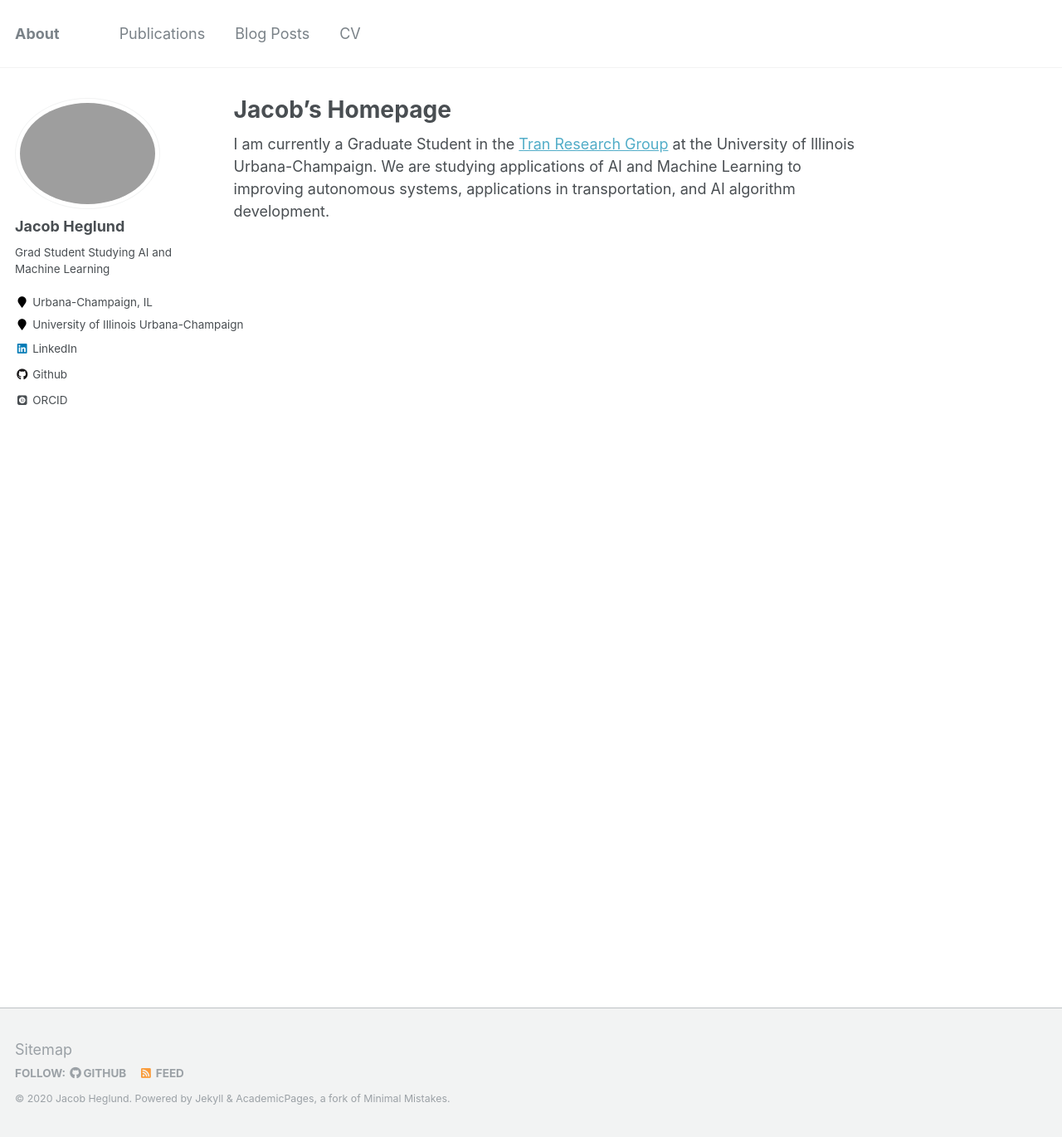
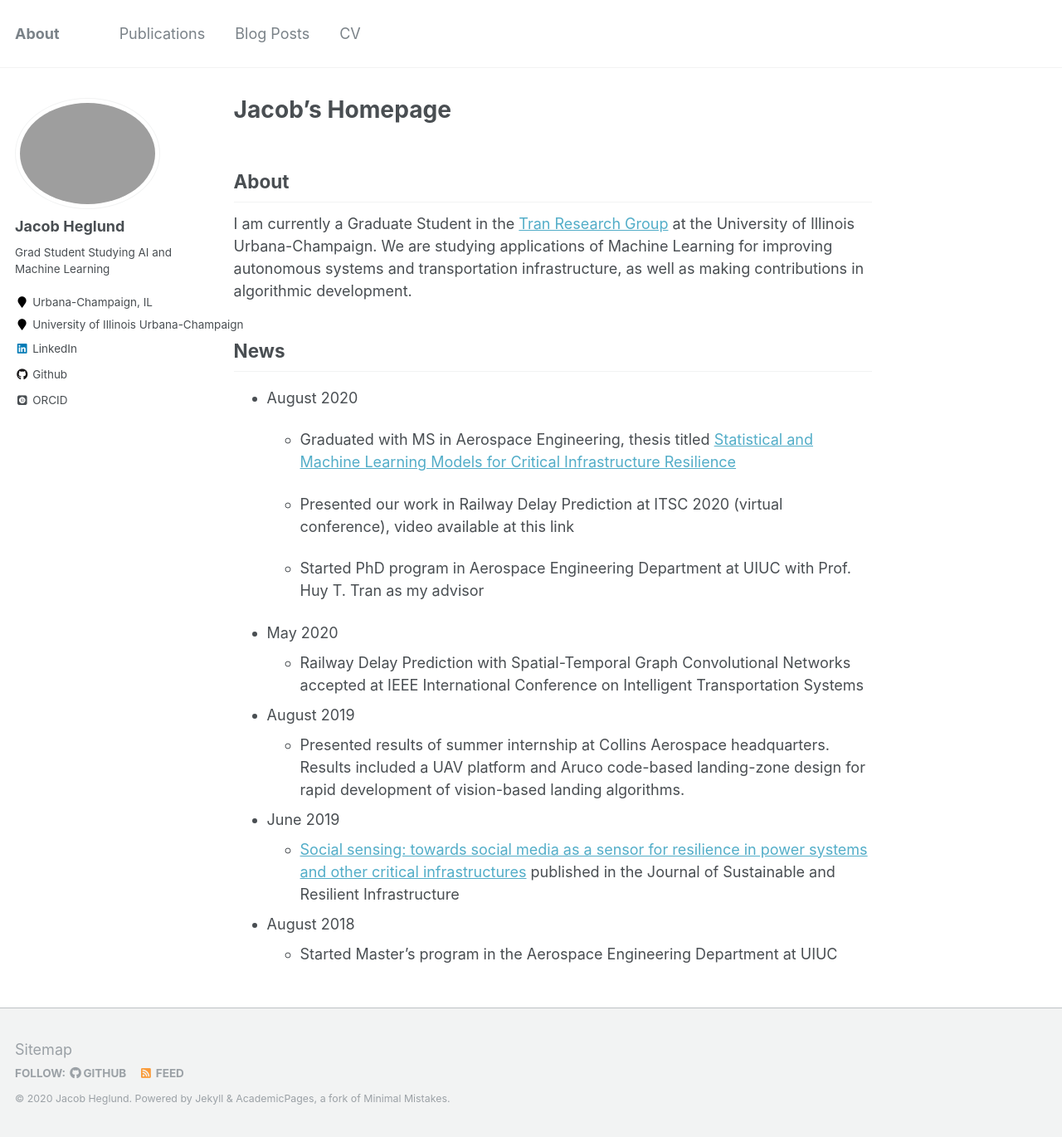
Before and after one commit to jacob-heglund/jacob-heglund.github.io, a Jekyll site: the page built from _pages/about.md, in a window 1280 px wide and 1370 px high. Shown: the whole window at 83% size. Built offline with Jekyll 4.4.1, drawn with Linux system fonts in a browser that asks for light colours; some web fonts are replaced.

Commit message:
updated homepage with news

```diff
--- a/_pages/about.md
+++ b/_pages/about.md
@@ -8,4 +8,28 @@ redirect_from:
   - /about.html
 ---
 
-I am currently a Graduate Student in the [Tran Research Group](https://sites.google.com/illinois.edu/tran-aerospace/home) at the University of Illinois Urbana-Champaign. We are studying applications of AI and Machine Learning to improving autonomous systems, applications in transportation, and AI algorithm development.
+## About
+
+I am currently a Graduate Student in the [Tran Research Group](https://sites.google.com/illinois.edu/tran-aerospace/home) at the University of Illinois Urbana-Champaign. We are studying applications of Machine Learning for improving autonomous systems and transportation infrastructure, as well as making contributions in algorithmic development.
+
+## News
+
+- August 2020
+
+  - Graduated with MS in Aerospace Engineering, thesis titled [Statistical and Machine Learning Models for Critical Infrastructure Resilience](https://drive.google.com/file/d/1EI80kCrjOpu8TTnGr3dl7R1hxecVxnt3/view?usp=sharing)
+
+  - Presented our work in Railway Delay Prediction at ITSC 2020 (virtual conference), video available at this link
+
+  - Started PhD program in Aerospace Engineering Department at UIUC with Prof. Huy T. Tran as my advisor
+
+- May 2020
+  - Railway Delay Prediction with Spatial-Temporal Graph Convolutional Networks accepted at IEEE International Conference on Intelligent Transportation Systems
+
+- August 2019
+  - Presented results of summer internship at Collins Aerospace headquarters. Results included a UAV platform and Aruco code-based landing-zone design for rapid development of vision-based landing algorithms.
+
+- June 2019
+  - [Social sensing: towards social media as a sensor for resilience in power systems and other critical infrastructures](https://www.tandfonline.com/doi/abs/10.1080/23789689.2020.1719728?journalCode=tsri20) published in the Journal of Sustainable and Resilient Infrastructure
+
+- August 2018
+  - Started Master's program in the Aerospace Engineering Department at UIUC
```
